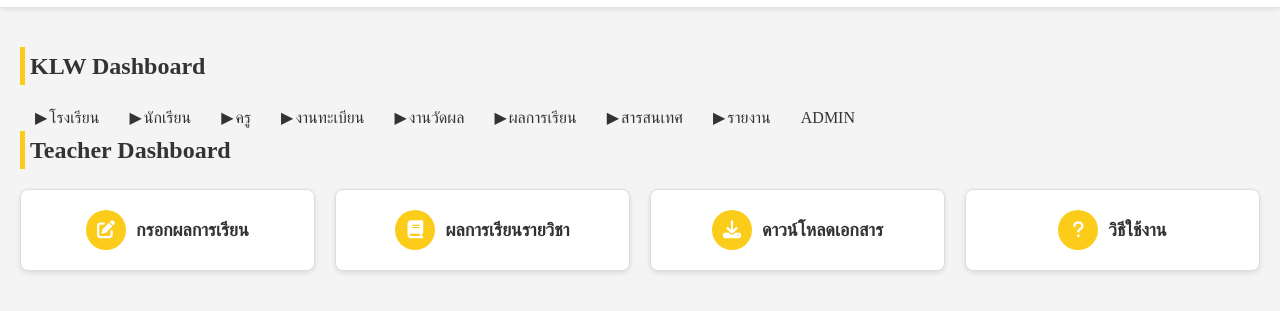
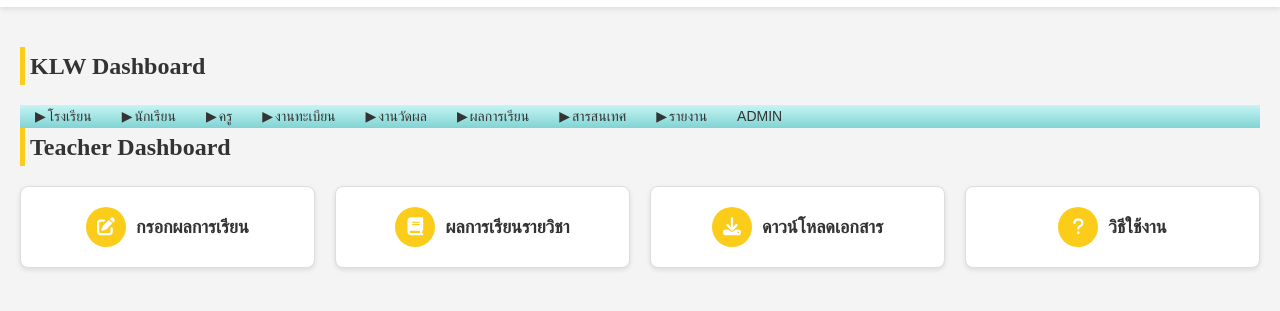
Before and after one commit to InfoproACE/SLW-School, a plain HTML site: page programs/teacher.html in a window 1280 px wide. Shown: the part 63-374 px from the top of the page. Drawn offline with Linux system fonts and the light colour scheme; sample sign-in values are in the browser's storage; a web font is replaced by a local one.

Commit message:
Update t-style.css

```diff
--- a/programs/css/t-style.css
+++ b/programs/css/t-style.css
@@ -324,10 +324,14 @@ main h1 {
 ul.menu {
     list-style: none;
     display: flex;
+    background: linear-gradient(to top, #80d4d3, #c7f4f4);
 }
 
 .menu li {
     padding: 0 15px;
+    font-family: Arial;
+    font-size: 14px;
+    cursor: pointer;
 }
 .menu li:nth-child(1)::before,
 .menu li:nth-child(2)::before,
```
